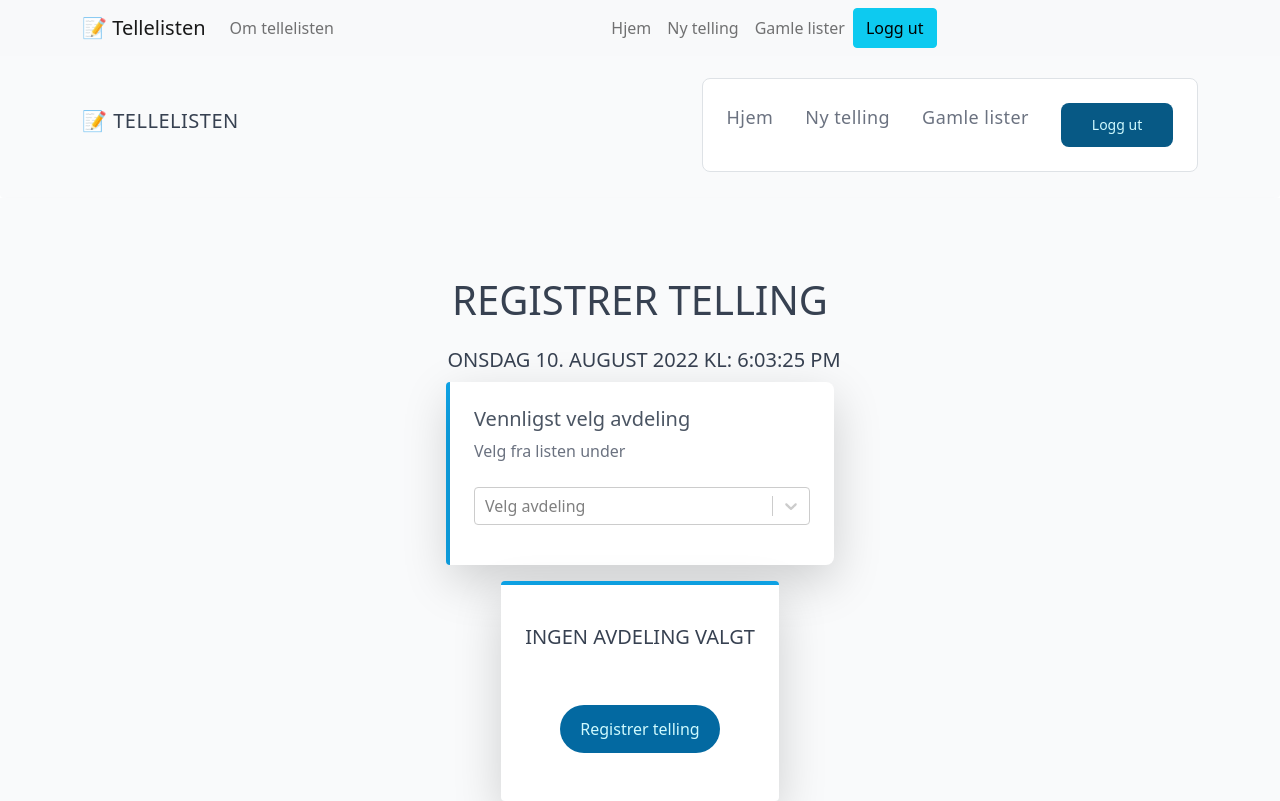
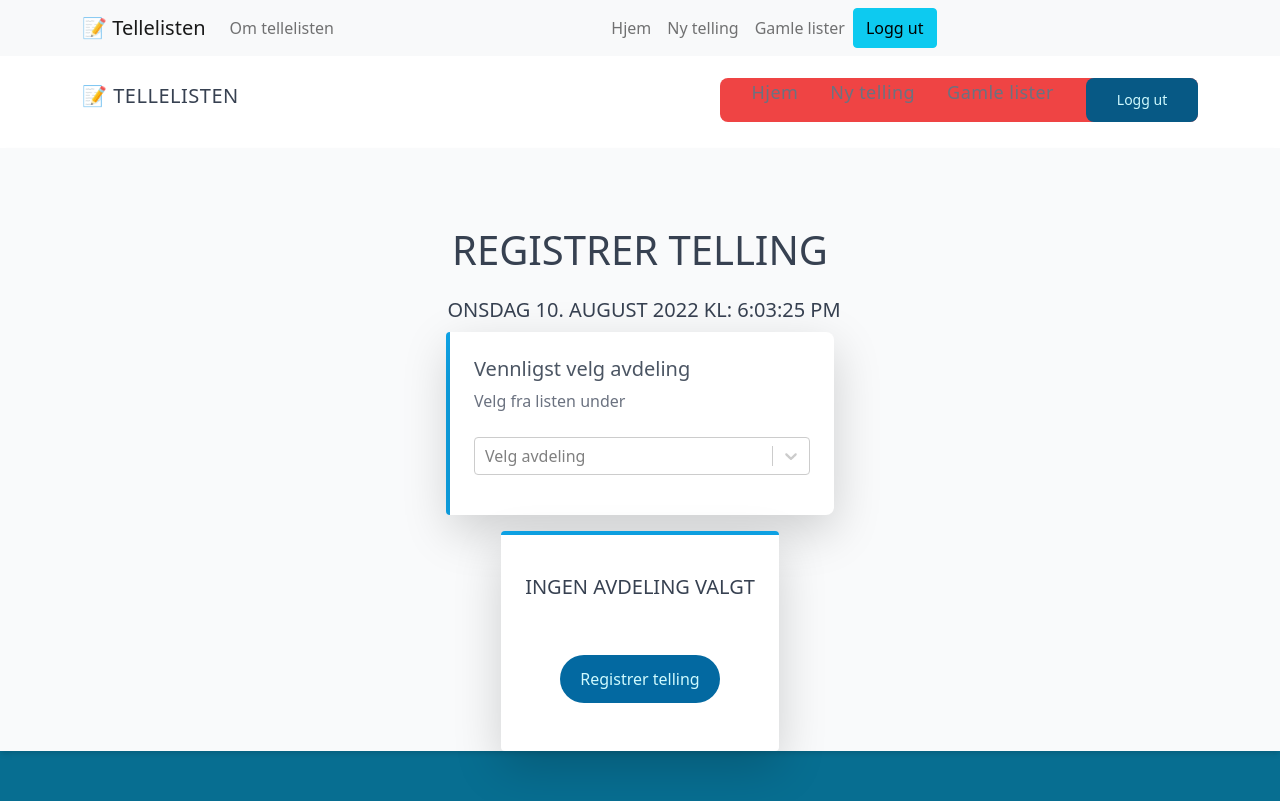
Before and after one commit to torhenningegenes/telleliste, a Next.js app: page /Reg in a window 1280 px wide. Built offline with nearby package versions, Linux system fonts and the light colour scheme; no server answers; sample sign-in values are in the browser's storage.

Commit message:
more work on the navbar

```diff
--- a/components/layout/nav.js
+++ b/components/layout/nav.js
@@ -19,10 +19,10 @@ function NavBar() {
   };
   return (
     <>
-      <nav className="bg-gray-50 px-2 sm:px-4 py-2.5 rounded dark:bg-gray-900 mt-11">
+      <nav className="bg-white px-2 sm:px-4 py-2.5 rounded dark:bg-gray-900 mt-11 ">
         <div className="container flex flex-wrap justify-between items-center mx-auto">
           <Link href={"/"} passHref>
-            <span className="cursor-pointer uppercase tracking-wide text-xl text-gray-700">
+            <span className="cursor-pointer uppercase tracking-wide text-xl bg-white text-gray-700">
               📝 Tellelisten
             </span>
           </Link>
@@ -58,31 +58,31 @@ function NavBar() {
             }
             id="navbar-default"
           >
-            <ul className="flex flex-col p-4 mt-4 bg-gray-50 rounded-lg border border-gray-100 md:flex-row md:items-center md:justify-around md:space-x-8 md:mt-0 md:text-sm md:font-medium md:border-0 md:bg-white dark:bg-gray-800 md:dark:bg-gray-900 dark:border-gray-700 ">
+            <ul className="flex flex-col mt-4 rounded-lg md:bg-red-500  md:flex-row md:items-baseline  md:justify-center md:space-x-8 md:mt-0 md:text-sm md:font-medium md:border-0 md:bg-white dark:bg-gray-800 md:dark:bg-gray-900 dark:border-gray-700 ">
               <li>
                 <Link href={"/"} passHref aria-current="page">
-                  <p className="block md:text-gray-500 md:text-lg  md:no-underline md:hover:text-sky-500 transition duration-300 ease-in-out visited:text-red-600 cursor-pointer  tracking-wide">
+                  <span className=" md:text-gray-500 md:text-lg  md:no-underline md:hover:text-sky-500 transition duration-300 ease-in-out visited:text-red-600 cursor-pointer  tracking-wide">
                     Hjem
-                  </p>
+                  </span>
                 </Link>
               </li>
               <li>
                 <Link href={"/Reg"}>
-                  <p className="block md:text-gray-500 md:text-lg  md:no-underline md:hover:text-sky-500 transition duration-300 ease-in-out visited:text-red-600 cursor-pointer  tracking-wide">
+                  <span className=" md:text-gray-500 md:text-lg  md:no-underline md:hover:text-sky-500 transition duration-300 ease-in-out visited:text-red-600 cursor-pointer  tracking-wide">
                     Ny telling
-                  </p>
+                  </span>
                 </Link>
               </li>
               <li>
                 <Link href={"/Old-lists"} passHref>
-                  <p className="block md:text-gray-500 md:text-lg  md:no-underline md:hover:text-sky-500 transition duration-300 ease-in-out visited:text-red-600 cursor-pointer  tracking-wide">
+                  <span className=" md:text-gray-500 md:text-lg  md:no-underline md:hover:text-sky-500 transition duration-300 ease-in-out visited:text-red-600 cursor-pointer  tracking-wide">
                     Gamle lister
-                  </p>
+                  </span>
                 </Link>
               </li>
 
               {currentUser ? (
-                <li>
+                <li className="  self-center">
                   <button
                     className="bg-sky-800 text-sky-100 h-11 w-28 rounded-lg hover:bg-sky-500 transition duration-300 ease-in-out"
                     variant="info"
```
